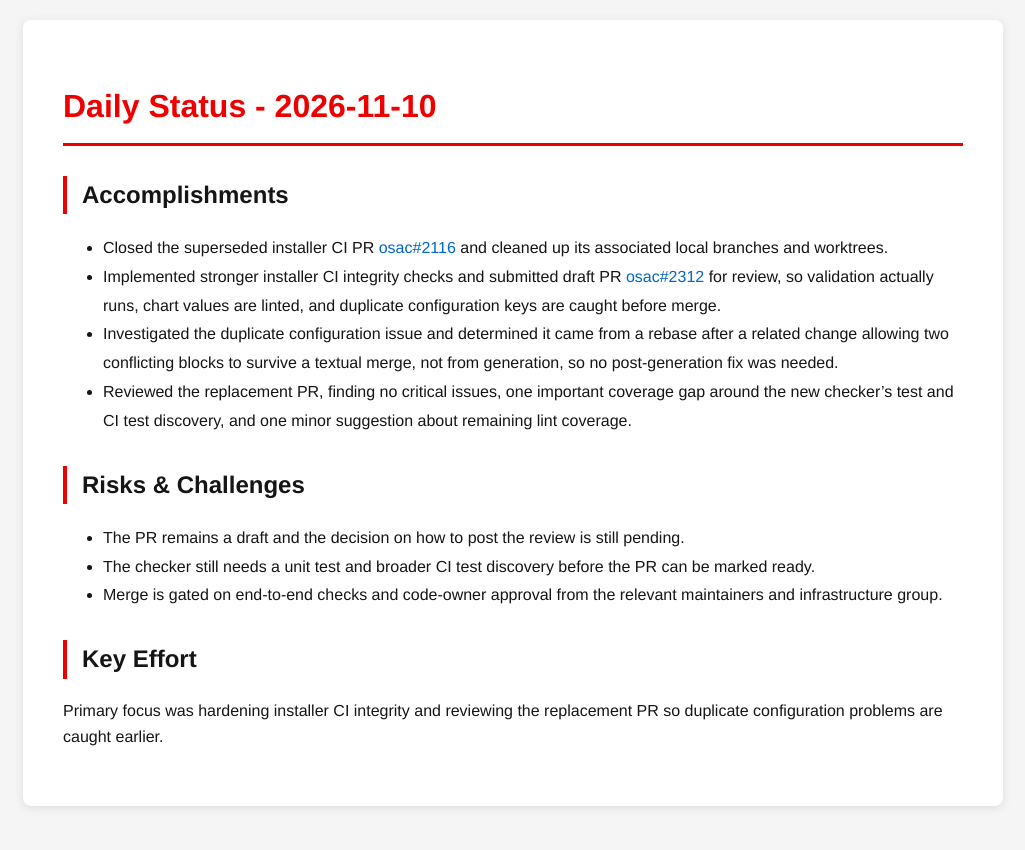
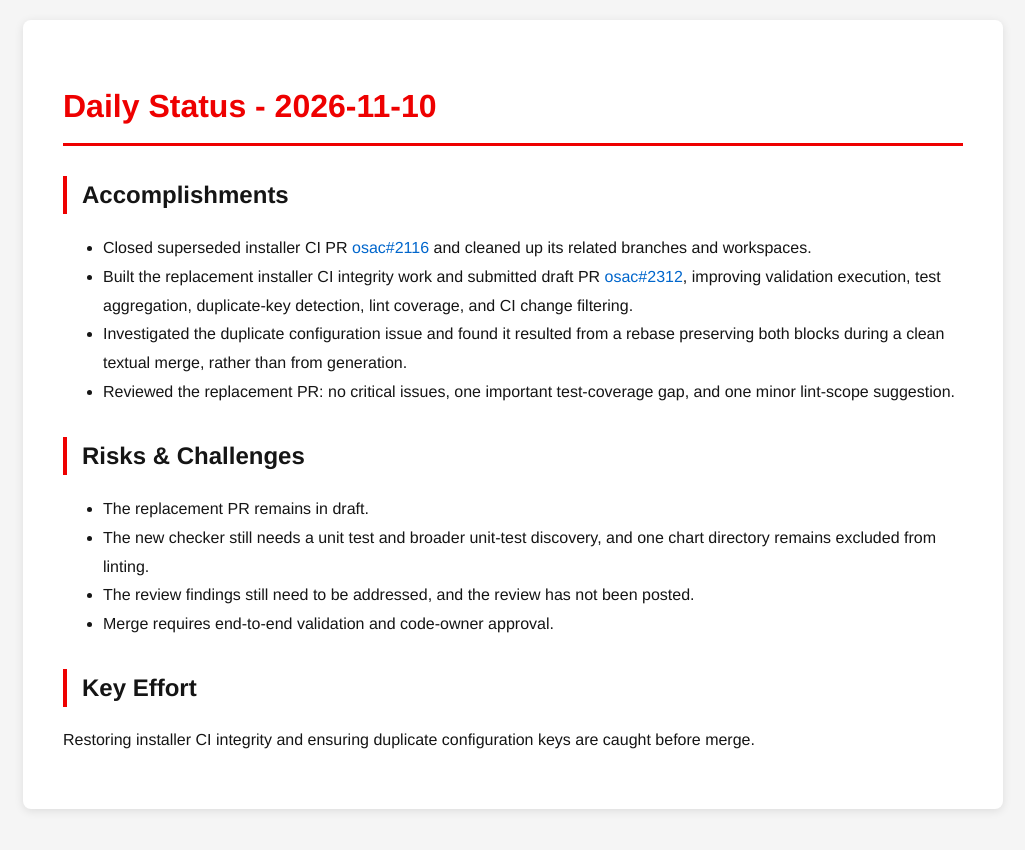
Before and after one commit to tzvatot/daily-status, a Jekyll site: the page built from 2026-11-10.md, in a window 1280 px wide. Shown: the top 850 px of the page, without its empty margins (127-1152 px from the left). Built offline with Jekyll 4.4.1, drawn with Linux system fonts in a browser that asks for light colours.

Commit message:
Daily status update - 2026-11-10

```diff
--- a/2026-11-10.md
+++ b/2026-11-10.md
@@ -7,15 +7,16 @@ date: 2026-11-10
 # Daily Status - 2026-11-10
 
 ## Accomplishments
-- Closed the superseded installer CI PR [osac#2116](https://github.com/osac-project/osac/pull/2116) and cleaned up its associated local branches and worktrees.
-- Implemented stronger installer CI integrity checks and submitted draft PR [osac#2312](https://github.com/osac-project/osac/pull/2312) for review, so validation actually runs, chart values are linted, and duplicate configuration keys are caught before merge.
-- Investigated the duplicate configuration issue and determined it came from a rebase after a related change allowing two conflicting blocks to survive a textual merge, not from generation, so no post-generation fix was needed.
-- Reviewed the replacement PR, finding no critical issues, one important coverage gap around the new checker's test and CI test discovery, and one minor suggestion about remaining lint coverage.
+- Closed superseded installer CI PR [osac#2116](https://github.com/osac-project/osac/pull/2116) and cleaned up its related branches and workspaces.
+- Built the replacement installer CI integrity work and submitted draft PR [osac#2312](https://github.com/osac-project/osac/pull/2312), improving validation execution, test aggregation, duplicate-key detection, lint coverage, and CI change filtering.
+- Investigated the duplicate configuration issue and found it resulted from a rebase preserving both blocks during a clean textual merge, rather than from generation.
+- Reviewed the replacement PR: no critical issues, one important test-coverage gap, and one minor lint-scope suggestion.
 
 ## Risks & Challenges
-- The PR remains a draft and the decision on how to post the review is still pending.
-- The checker still needs a unit test and broader CI test discovery before the PR can be marked ready.
-- Merge is gated on end-to-end checks and code-owner approval from the relevant maintainers and infrastructure group.
+- The replacement PR remains in draft.
+- The new checker still needs a unit test and broader unit-test discovery, and one chart directory remains excluded from linting.
+- The review findings still need to be addressed, and the review has not been posted.
+- Merge requires end-to-end validation and code-owner approval.
 
 ## Key Effort
-Primary focus was hardening installer CI integrity and reviewing the replacement PR so duplicate configuration problems are caught earlier.
+Restoring installer CI integrity and ensuring duplicate configuration keys are caught before merge.
```
